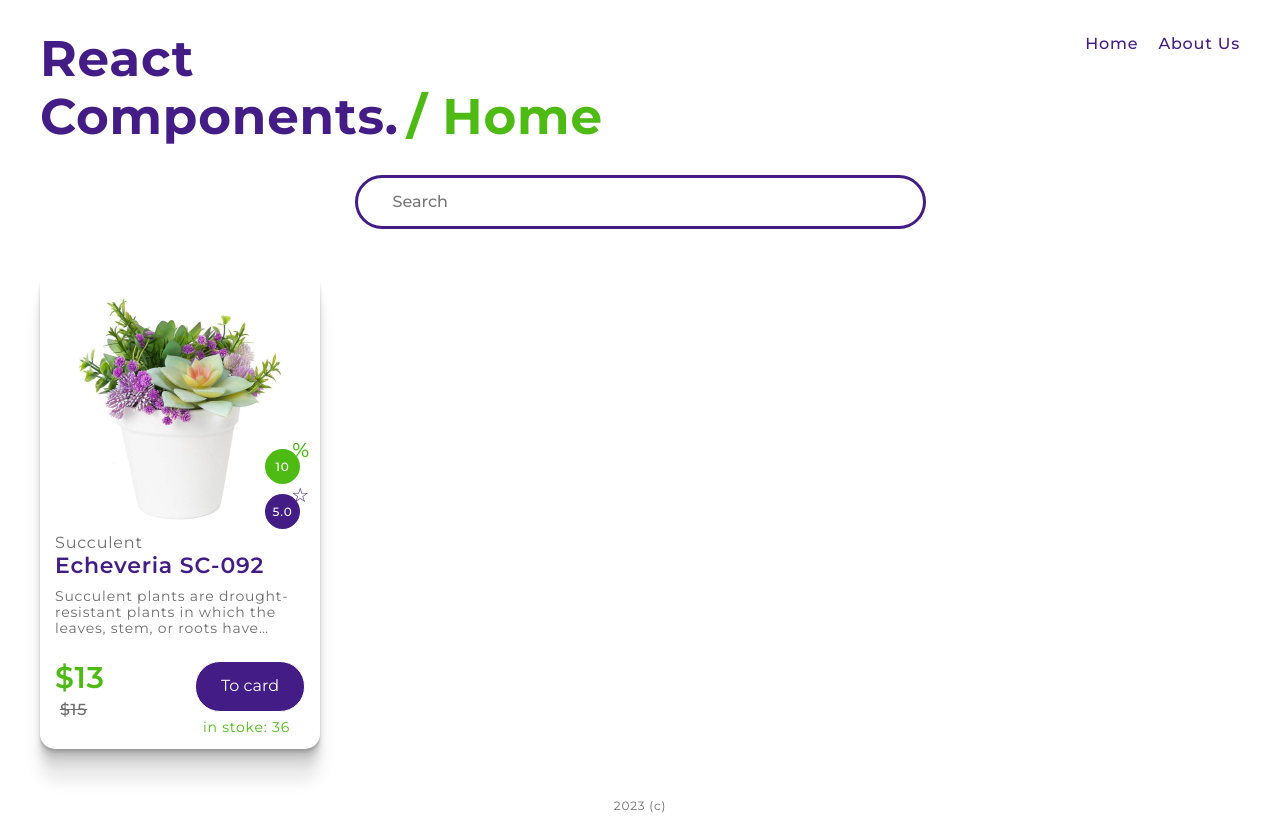
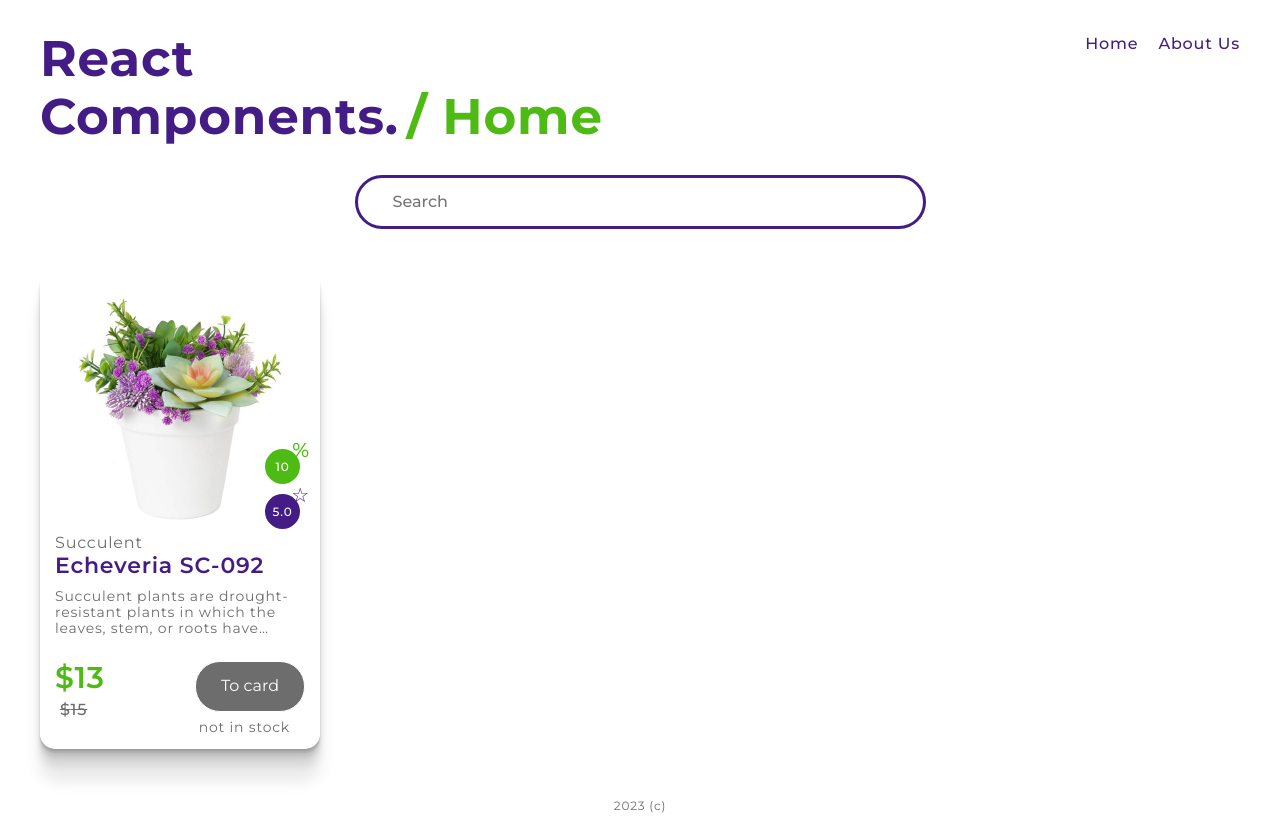
Before and after one commit to lexarudak/rs-react, a React (Vite) app in the folder components/: page / in a window 1280 px wide. Built offline with nearby package versions, Linux system fonts and the light colour scheme.

Commit message:
feat: add card stock component

```diff
--- a/components/src/components/cards/card.tsx
+++ b/components/src/components/cards/card.tsx
@@ -3,6 +3,7 @@ import CardButton from '../../components/buttons/cardButton';
 import React from 'react';
 import CardImg from './cardImg';
 import CardPrice from './cardPrice';
+import CardStoke from './cardStoke';
 
 class Card extends React.Component<CardInfo> {
   constructor(props: CardInfo) {
@@ -20,7 +21,7 @@ class Card extends React.Component<CardInfo> {
           <CardPrice {...this.props} />
           <CardButton {...this.props} />
         </div>
-        <div className="card__stoke">in stoke: 36</div>
+        <CardStoke {...this.props} />
       </div>
     );
   }
--- /dev/null
+++ b/components/src/components/cards/cardStoke.tsx
@@ -0,0 +1,22 @@
+import { CardInfo } from 'base/types';
+import React from 'react';
+
+class CardStoke extends React.Component<CardInfo> {
+  constructor(props: CardInfo) {
+    super(props);
+  }
+
+  private setStock() {
+    if (this.props.stock > 0) {
+      return <div className="card__stock">in stoke: {this.props.stock}</div>;
+    }
+    console.log('s');
+    return <div className="card__stock card__stock_null">not in stock</div>;
+  }
+
+  public render() {
+    return <>{this.setStock()}</>;
+  }
+}
+
+export default CardStoke;
--- a/components/src/data/plants.json
+++ b/components/src/data/plants.json
@@ -8,7 +8,7 @@
       "price": 15,
       "sale": 10,
       "rating": 5,
-      "stock": 20,
+      "stock": 0,
       "type": "Succulent",
       "thumbnail": "url(src/data/plants/1/1.jpg)",
       "images": [
--- a/components/src/style/components/_cards.scss
+++ b/components/src/style/components/_cards.scss
@@ -115,11 +115,15 @@
     }
   }
 
-  &__stoke {
+  &__stock {
     font-size: 14px;
     color: $active-main;
     display: flex;
     justify-content: flex-end;
     padding-right: 15px;
+
+    &_null {
+      color: $light-second;
+    }
   }
 }
```
